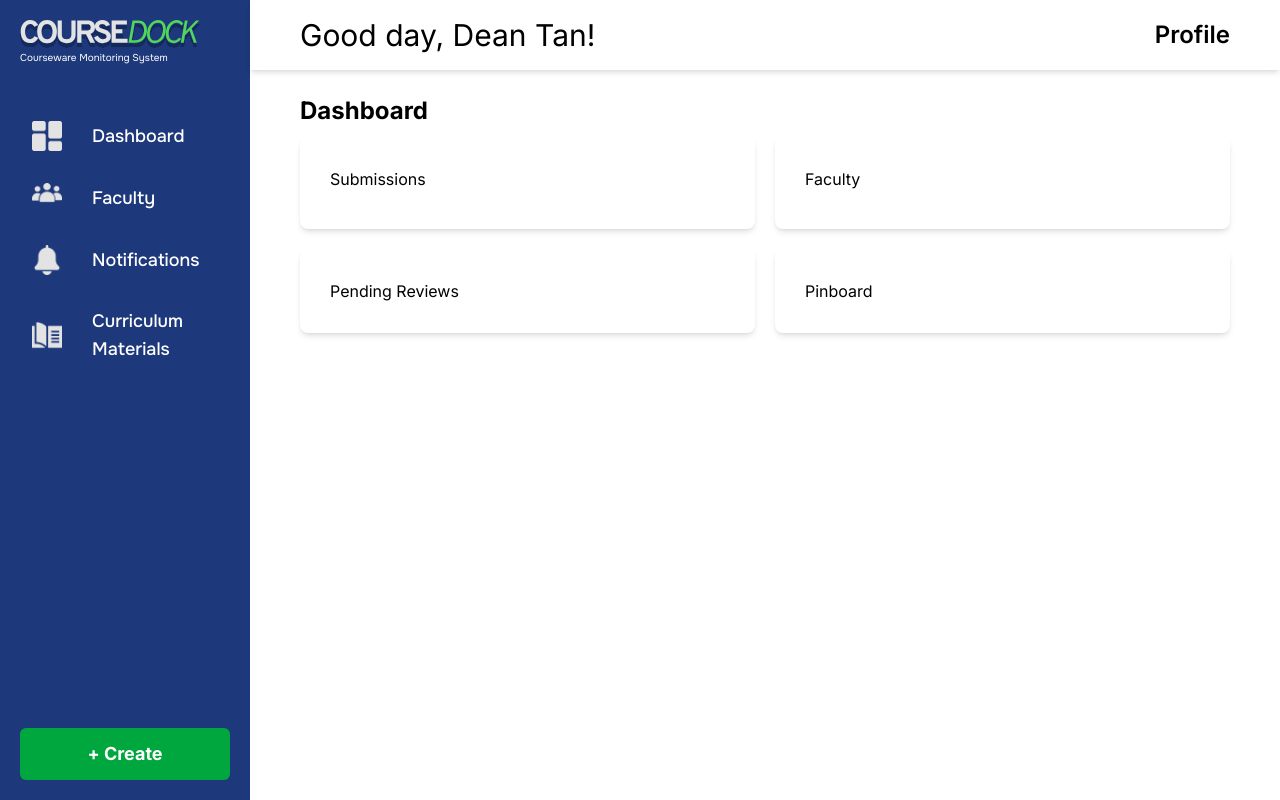
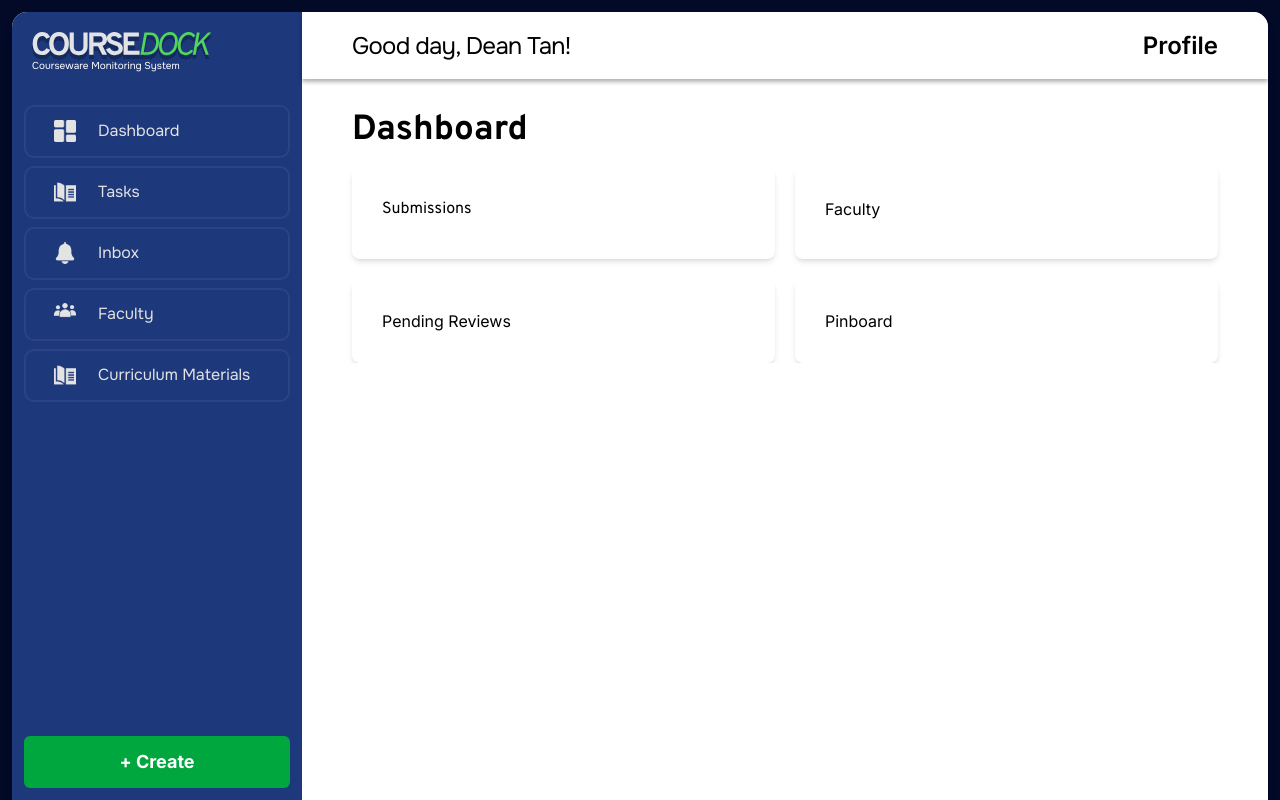
Before and after one commit to ychine/CMS, a PHP site: page /main/homepage.php in a window 1280 px wide. Run offline with PHP 8.4, Linux system fonts and the light colour scheme.

Commit message:
Modified prototype with tailwind

```diff
--- /dev/null
+++ b/main/dashboard/ph-dash.php
@@ -0,0 +1,30 @@
+<!DOCTYPE html>
+<html lang="en">
+<head>
+    <link href="../../src/tailwind/output.css" rel="stylesheet" />
+    <link href="https://fonts.googleapis.com/css2?family=Inter:wght@400;600;700&family=Onest:wght@400;500;600;700&family=Overpass:wght@400;500;600;700&family=Poppins:wght@400;600;700&display=swap" rel="stylesheet">
+    <style>
+        body { font-family: 'Inter', sans-serif; }
+        .font-overpass { font-family: 'Overpass', sans-serif; }
+        .font-onest { font-family: 'Onest', sans-serif; }
+    </style>
+</head>
+<body>
+    <!-- Dashboard -->
+    <div class="flex-1 flex flex-col px-[50px] pt-[15px] overflow-y-auto">
+        <h1 class="py-[10px] text-[35px] font-overpass font-bold">Dashboard</h1>
+        <div class="grid grid-cols-2 gap-5">
+          <div class="bg-white p-[30px] font-overpass rounded-lg shadow-md">Submissions
+
+
+          </div>
+          <div class="bg-white p-[30px] rounded-lg shadow-md">
+            <div>Faculty</div>
+            <div class="faculty-grid mt-2"></div>
+          </div>
+          <div class="bg-white p-[30px] rounded-lg shadow-md">Pending Reviews</div>
+          <div class="bg-white p-[30px] rounded-lg shadow-md">Pinboard</div>
+        </div>
+      </div>
+</body>
+</html>
--- a/main/homepage.php
+++ b/main/homepage.php
@@ -10,33 +10,46 @@
   <style>
     body { font-family: 'Inter', sans-serif; }
     .font-overpass { font-family: 'Overpass', sans-serif; }
-
     .font-onest { font-family: 'Onest', sans-serif; }
   </style>
 </head>
-<body class="w-full h-screen flex flex-row">
+
+<body class="w-full h-screen bg-[#020A27] px-3 pt-3 flex items-start justify-center">
+
+  <!-- wrapper para sa lahat!-->
+  <div class="w-full h-full flex flex-row rounded-t-[15px] overflow-hidden bg-white shadow-lg">
+
+    <!-- sidebar -->
+    <div class="w-[290px] bg-[#1D387B] text-white p-3 pt-5 flex flex-col">
 
 
-  <div class="w-[250px] bg-[#1D387B] text-white p-5 h-full flex flex-col">
-    <div class="text-left leading-tight mb-10 font-onest">
-        <img src="../img/COURSEDOCK.svg" class="w-[180px] mb-1" />
+      <div class="text-left leading-tight mb-8 ml-2 font-onest">
+        <img src="../img/COURSEDOCK.svg" class="w-[180px]" />
         <p class="text-[10px] font-light">Courseware Monitoring System</p>
       </div>
 
+      <div class="flex flex-col gap-[8px]">
+        <div class="flex items-center px-7 py-3 h-[53px] border-2 border-[#2A4484] text-[16px] font-onest text-[#E3E3E3] font-[400] rounded-[10px] hover:bg-[#13275B] active:border-[#51D55A] cursor-pointer transition">
+          <img src="../img/dashboard.png" alt="Dashboard" class="w-[22px] mr-[22px]" />
+          Dashboard
+        </div>
+        <div class="flex items-center px-7 py-3 h-[53px] border-2 border-[#2A4484] text-[16px] font-onest text-[#E3E3E3] font-[400] rounded-[10px] hover:bg-[#13275B] active:border-[#51D55A] cursor-pointer transition">
+          <img src="../img/materials-icon.png" alt="Curriculum" class="w-[22px] mr-[22px]" />
+          Tasks
+        </div>
+        <div class="flex items-center px-7 py-3 h-[53px] border-2 border-[#2A4484] text-[16px] font-onest text-[#E3E3E3] font-[400] rounded-[10px] hover:bg-[#13275B] active:border-[#51D55A] cursor-pointer transition">
+          <img src="../img/notification-icon.png" alt="Notifications" class="w-[22px] mr-[22px]" />
+          Inbox
+        </div>
+        <div class="flex items-center px-7 py-3 h-[53px] border-2 border-[#2A4484] text-[16px] font-onest text-[#E3E3E3] font-[400] rounded-[10px] hover:bg-[#13275B] active:border-[#51D55A] cursor-pointer transition">
+          <img src="../img/faculty-icon.png" alt="Faculty" class="w-[22px] mr-[22px]" />
+          Faculty
+        </div>
 
-
-
-    <div class="flex items-center px-3 py-4 text-lg font-onest font-medium rounded-md hover:bg-[#13275B] cursor-pointer transition">
-      <img src="../img/dashboard.png" alt="Dashboard" class="w-[30px] mr-[30px]"> Dashboard
+        <div class="flex items-center px-7 py-3 h-[53px] border-2 border-[#2A4484] text-[16px] font-onest text-[#E3E3E3] font-[400] rounded-[10px] hover:bg-[#13275B] active:border-[#51D55A] cursor-pointer transition">
+          <img src="../img/materials-icon.png" alt="Curriculum" class="w-[22px] mr-[22px]" />
+          Curriculum Materials
         </div>
-    <div class="flex items-center px-3 py-4 text-lg font-onest font-medium rounded-md hover:bg-[#13275B] cursor-pointer transition">
-      <img src="../img/faculty-icon.png" alt="Faculty" class="w-[30px] mr-[30px]"> Faculty
-    </div>
-    <div class="flex items-center px-3 py-4 text-lg font-onest font-medium rounded-md hover:bg-[#13275B] cursor-pointer transition">
-      <img src="../img/notification-icon.png" alt="Notifications" class="w-[30px] mr-[30px]"> Notifications
-    </div>
-    <div class="flex items-center px-3 py-4 text-lg font-onest font-medium rounded-md hover:bg-[#13275B] cursor-pointer transition">
-      <img src="../img/materials-icon.png" alt="Curriculum" class="w-[30px] mr-[30px]"> Curriculum Materials
       </div>
 
       <button class="mt-auto bg-green-600 hover:bg-green-800 text-white px-4 py-3 rounded-md text-lg font-bold transition">
@@ -44,29 +57,19 @@
       </button>
     </div>
 
-  <!-- Main Panel (Top Bar + Dashboard Content) -->
+    <!-- Main Panel top bar and content inside -->
     <div class="flex-1 flex flex-col h-full">
 
-    <!-- Top Bar -->
-    <div class="bg-white px-[50px] py-[20px] h-[70px] flex justify-between items-center shadow-md w-full box-border">
-      <div class="font-poppins text-[30px] font-light">Good day, Dean Tan!</div>
+      <!-- topbar -->
+      <div class="bg-white px-[50px] py-[20px] h-[67px] flex justify-between items-center w-full box-border" style="box-shadow: 0 3px 4px 0 rgba(0, 0, 0, 0.3);">
+        <div class="font-onest text-[24px] font-light" style="letter-spacing: -0.03em;">Good day, Dean Tan!</div>
+
         <div class="font-poppins text-[24px] font-semibold">Profile</div>
       </div>
 
-    <!-- Dashboard -->
-    <div class="flex-1 flex flex-col px-[50px] pt-[15px] overflow-y-auto">
-      <h1 class="py-[10px] text-2xl font-bold">Dashboard</h1>
-      <div class="grid grid-cols-2 gap-5">
-        <div class="bg-white p-[30px] rounded-lg shadow-md">Submissions</div>
-        <div class="bg-white p-[30px] rounded-lg shadow-md">
-          <div>Faculty</div>
-          <div class="faculty-grid mt-2"></div>
+      <iframe src="dashboard/ph-dash.php" class="w-full flex-1" frameborder="0"></iframe>
+
     </div>
-        <div class="bg-white p-[30px] rounded-lg shadow-md">Pending Reviews</div>
-        <div class="bg-white p-[30px] rounded-lg shadow-md">Pinboard</div>
-      </div>
-    </div>
-
   </div>
 
 </body>
--- a/src/tailwind/output.css
+++ b/src/tailwind/output.css
@@ -20,6 +20,7 @@
     --text-2xl: 1.5rem;
     --text-2xl--line-height: calc(2 / 1.5);
     --font-weight-light: 300;
+    --font-weight-normal: 400;
     --font-weight-medium: 500;
     --font-weight-semibold: 600;
     --font-weight-bold: 700;
@@ -199,14 +200,23 @@
   .m-2 {
     margin: calc(var(--spacing) * 2);
   }
+  .mx-3 {
+    margin-inline: calc(var(--spacing) * 3);
+  }
   .mx-auto {
     margin-inline: auto;
   }
   .mt-2 {
     margin-top: calc(var(--spacing) * 2);
   }
+  .mt-3 {
+    margin-top: calc(var(--spacing) * 3);
+  }
   .mt-auto {
     margin-top: auto;
+  }
+  .mr-\[22px\] {
+    margin-right: 22px;
   }
   .mr-\[30px\] {
     margin-right: 30px;
@@ -220,6 +230,12 @@
   .mb-5 {
     margin-bottom: calc(var(--spacing) * 5);
   }
+  .mb-7 {
+    margin-bottom: calc(var(--spacing) * 7);
+  }
+  .mb-8 {
+    margin-bottom: calc(var(--spacing) * 8);
+  }
   .mb-10 {
     margin-bottom: calc(var(--spacing) * 10);
   }
@@ -231,6 +247,12 @@
   }
   .mb-\[2\] {
     margin-bottom: 2;
+  }
+  .ml-1 {
+    margin-left: calc(var(--spacing) * 1);
+  }
+  .ml-2 {
+    margin-left: calc(var(--spacing) * 2);
   }
   .box-border {
     box-sizing: border-box;
@@ -247,6 +269,15 @@
   .table {
     display: table;
   }
+  .h-\[53\] {
+    height: 53;
+  }
+  .h-\[53px\] {
+    height: 53px;
+  }
+  .h-\[67px\] {
+    height: 67px;
+  }
   .h-\[70px\] {
     height: 70px;
   }
@@ -259,6 +290,9 @@
   .h-screen {
     height: 100vh;
   }
+  .w-\[22px\] {
+    width: 22px;
+  }
   .w-\[30px\] {
     width: 30px;
   }
@@ -267,6 +301,15 @@
   }
   .w-\[250px\] {
     width: 250px;
+  }
+  .w-\[280px\] {
+    width: 280px;
+  }
+  .w-\[290px\] {
+    width: 290px;
+  }
+  .w-\[306px\] {
+    width: 306px;
   }
   .w-full {
     width: 100%;
@@ -298,14 +341,44 @@
   .items-center {
     align-items: center;
   }
+  .items-start {
+    align-items: flex-start;
+  }
   .justify-between {
     justify-content: space-between;
+  }
+  .justify-center {
+    justify-content: center;
+  }
+  .gap-2 {
+    gap: calc(var(--spacing) * 2);
   }
   .gap-5 {
     gap: calc(var(--spacing) * 5);
   }
+  .gap-\[6px\] {
+    gap: 6px;
+  }
+  .gap-\[8px\] {
+    gap: 8px;
+  }
+  .overflow-hidden {
+    overflow: hidden;
+  }
   .overflow-y-auto {
     overflow-y: auto;
+  }
+  .rounded {
+    border-radius: 0.25rem;
+  }
+  .rounded-\[10px\] {
+    border-radius: 10px;
+  }
+  .rounded-\[20px\] {
+    border-radius: 20px;
+  }
+  .rounded-\[30px\] {
+    border-radius: 30px;
   }
   .rounded-lg {
     border-radius: var(--radius-lg);
@@ -313,15 +386,37 @@
   .rounded-md {
     border-radius: var(--radius-md);
   }
+  .rounded-t-\[10px\] {
+    border-top-left-radius: 10px;
+    border-top-right-radius: 10px;
+  }
+  .rounded-t-\[15px\] {
+    border-top-left-radius: 15px;
+    border-top-right-radius: 15px;
+  }
+  .rounded-t-\[20px\] {
+    border-top-left-radius: 20px;
+    border-top-right-radius: 20px;
+  }
   .border {
     border-style: var(--tw-border-style);
     border-width: 1px;
+  }
+  .border-2 {
+    border-style: var(--tw-border-style);
+    border-width: 2px;
+  }
+  .border-\[\#2A4484\] {
+    border-color: #2A4484;
   }
   .border-b-black {
     border-bottom-color: var(--color-black);
   }
   .bg-\[\#1D387B\] {
     background-color: #1D387B;
+  }
+  .bg-\[\#020A27\] {
+    background-color: #020A27;
   }
   .bg-green-600 {
     background-color: var(--color-green-600);
@@ -348,8 +443,14 @@
     --tw-gradient-to: var(--color-blue-500);
     --tw-gradient-stops: var(--tw-gradient-via-stops, var(--tw-gradient-position), var(--tw-gradient-from) var(--tw-gradient-from-position), var(--tw-gradient-to) var(--tw-gradient-to-position));
   }
+  .p-3 {
+    padding: calc(var(--spacing) * 3);
+  }
   .p-5 {
     padding: calc(var(--spacing) * 5);
+  }
+  .p-7 {
+    padding: calc(var(--spacing) * 7);
   }
   .p-\[30px\] {
     padding: 30px;
@@ -360,8 +461,20 @@
   .px-4 {
     padding-inline: calc(var(--spacing) * 4);
   }
+  .px-5 {
+    padding-inline: calc(var(--spacing) * 5);
+  }
+  .px-7 {
+    padding-inline: calc(var(--spacing) * 7);
+  }
+  .px-10 {
+    padding-inline: calc(var(--spacing) * 10);
+  }
   .px-\[50px\] {
     padding-inline: 50px;
+  }
+  .py-2 {
+    padding-block: calc(var(--spacing) * 2);
   }
   .py-3 {
     padding-block: calc(var(--spacing) * 3);
@@ -369,14 +482,29 @@
   .py-4 {
     padding-block: calc(var(--spacing) * 4);
   }
+  .py-10 {
+    padding-block: calc(var(--spacing) * 10);
+  }
   .py-\[10px\] {
     padding-block: 10px;
   }
   .py-\[20px\] {
     padding-block: 20px;
   }
+  .pt-3 {
+    padding-top: calc(var(--spacing) * 3);
+  }
+  .pt-5 {
+    padding-top: calc(var(--spacing) * 5);
+  }
   .pt-\[15px\] {
     padding-top: 15px;
+  }
+  .pl-5 {
+    padding-left: calc(var(--spacing) * 5);
+  }
+  .pl-\[10px\] {
+    padding-left: 10px;
   }
   .text-center {
     text-align: center;
@@ -398,15 +526,31 @@
   .text-\[10px\] {
     font-size: 10px;
   }
+  .text-\[16px\] {
+    font-size: 16px;
+  }
+  .text-\[18px\] {
+    font-size: 18px;
+  }
   .text-\[24px\] {
     font-size: 24px;
   }
   .text-\[30px\] {
     font-size: 30px;
   }
+  .text-\[35px\] {
+    font-size: 35px;
+  }
+  .text-\[40px\] {
+    font-size: 40px;
+  }
   .leading-tight {
     --tw-leading: var(--leading-tight);
     line-height: var(--leading-tight);
+  }
+  .font-\[400\] {
+    --tw-font-weight: 400;
+    font-weight: 400;
   }
   .font-bold {
     --tw-font-weight: var(--font-weight-bold);
@@ -420,12 +564,19 @@
     --tw-font-weight: var(--font-weight-medium);
     font-weight: var(--font-weight-medium);
   }
+  .font-normal {
+    --tw-font-weight: var(--font-weight-normal);
+    font-weight: var(--font-weight-normal);
+  }
   .font-semibold {
     --tw-font-weight: var(--font-weight-semibold);
     font-weight: var(--font-weight-semibold);
   }
   .text-\[\#E3E3E3\] {
     color: #E3E3E3;
+  }
+  .text-\[3spx\] {
+    color: 3spx;
   }
   .text-green-300 {
     color: var(--color-green-300);
@@ -439,8 +590,20 @@
   .underline {
     text-decoration-line: underline;
   }
+  .shadow-2xl {
+    --tw-shadow: 0 25px 50px -12px var(--tw-shadow-color, rgb(0 0 0 / 0.25));
+    box-shadow: var(--tw-inset-shadow), var(--tw-inset-ring-shadow), var(--tw-ring-offset-shadow), var(--tw-ring-shadow), var(--tw-shadow);
+  }
+  .shadow-lg {
+    --tw-shadow: 0 10px 15px -3px var(--tw-shadow-color, rgb(0 0 0 / 0.1)), 0 4px 6px -4px var(--tw-shadow-color, rgb(0 0 0 / 0.1));
+    box-shadow: var(--tw-inset-shadow), var(--tw-inset-ring-shadow), var(--tw-ring-offset-shadow), var(--tw-ring-shadow), var(--tw-shadow);
+  }
   .shadow-md {
     --tw-shadow: 0 4px 6px -1px var(--tw-shadow-color, rgb(0 0 0 / 0.1)), 0 2px 4px -2px var(--tw-shadow-color, rgb(0 0 0 / 0.1));
+    box-shadow: var(--tw-inset-shadow), var(--tw-inset-ring-shadow), var(--tw-ring-offset-shadow), var(--tw-ring-shadow), var(--tw-shadow);
+  }
+  .shadow-xl {
+    --tw-shadow: 0 20px 25px -5px var(--tw-shadow-color, rgb(0 0 0 / 0.1)), 0 8px 10px -6px var(--tw-shadow-color, rgb(0 0 0 / 0.1));
     box-shadow: var(--tw-inset-shadow), var(--tw-inset-ring-shadow), var(--tw-ring-offset-shadow), var(--tw-ring-shadow), var(--tw-shadow);
   }
   .outline {
@@ -467,6 +630,16 @@
       @media (hover: hover) {
         background-color: var(--color-green-800);
       }
+    }
+  }
+  .active\:border-\[\#3d9743\] {
+    &:active {
+      border-color: #3d9743;
+    }
+  }
+  .active\:border-\[\#51D55A\] {
+    &:active {
+      border-color: #51D55A;
     }
   }
 }
```
Also changed, not shown: img/inbox.png (added). Lines whose indentation alone changed are shown as unchanged.
